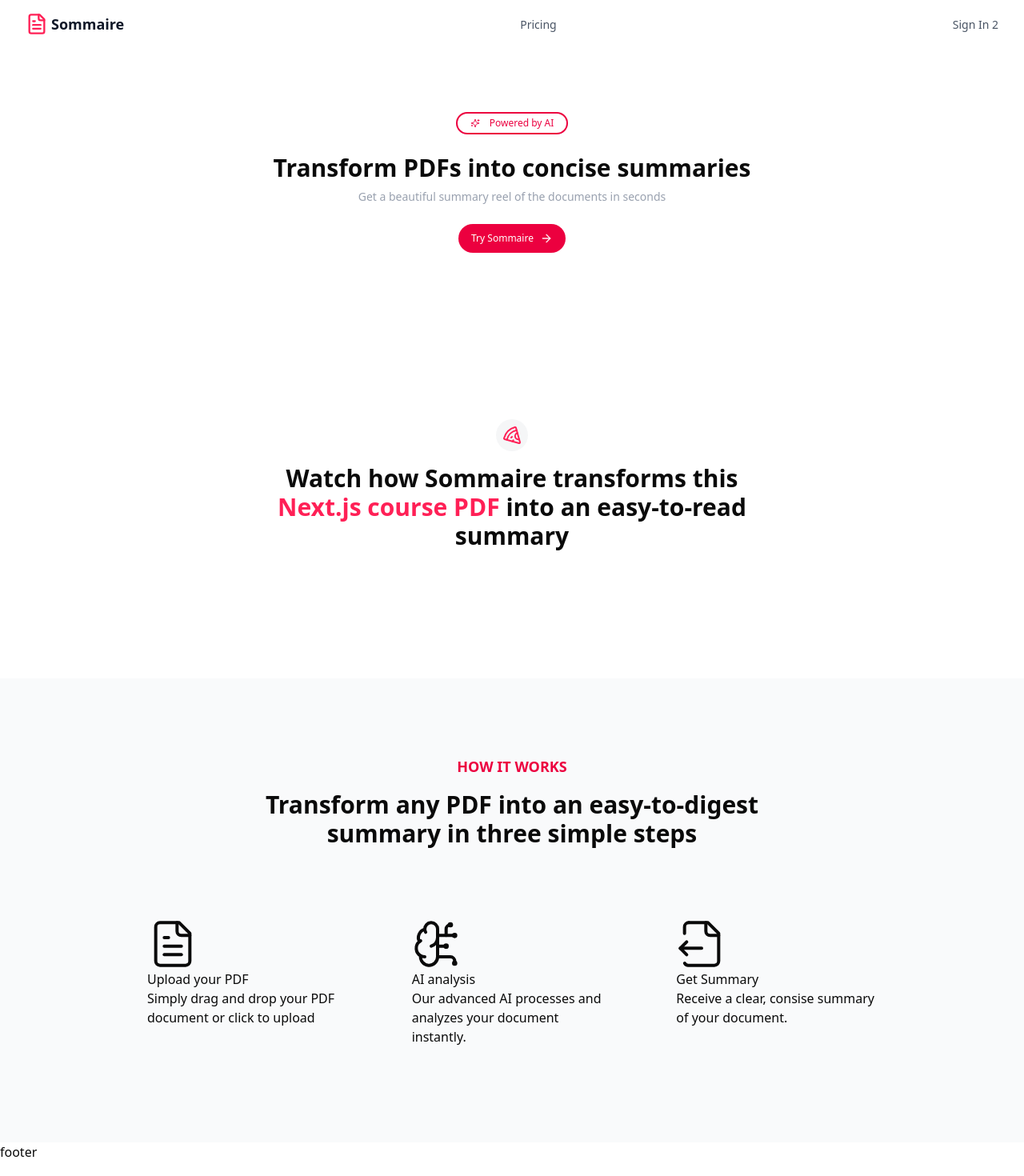
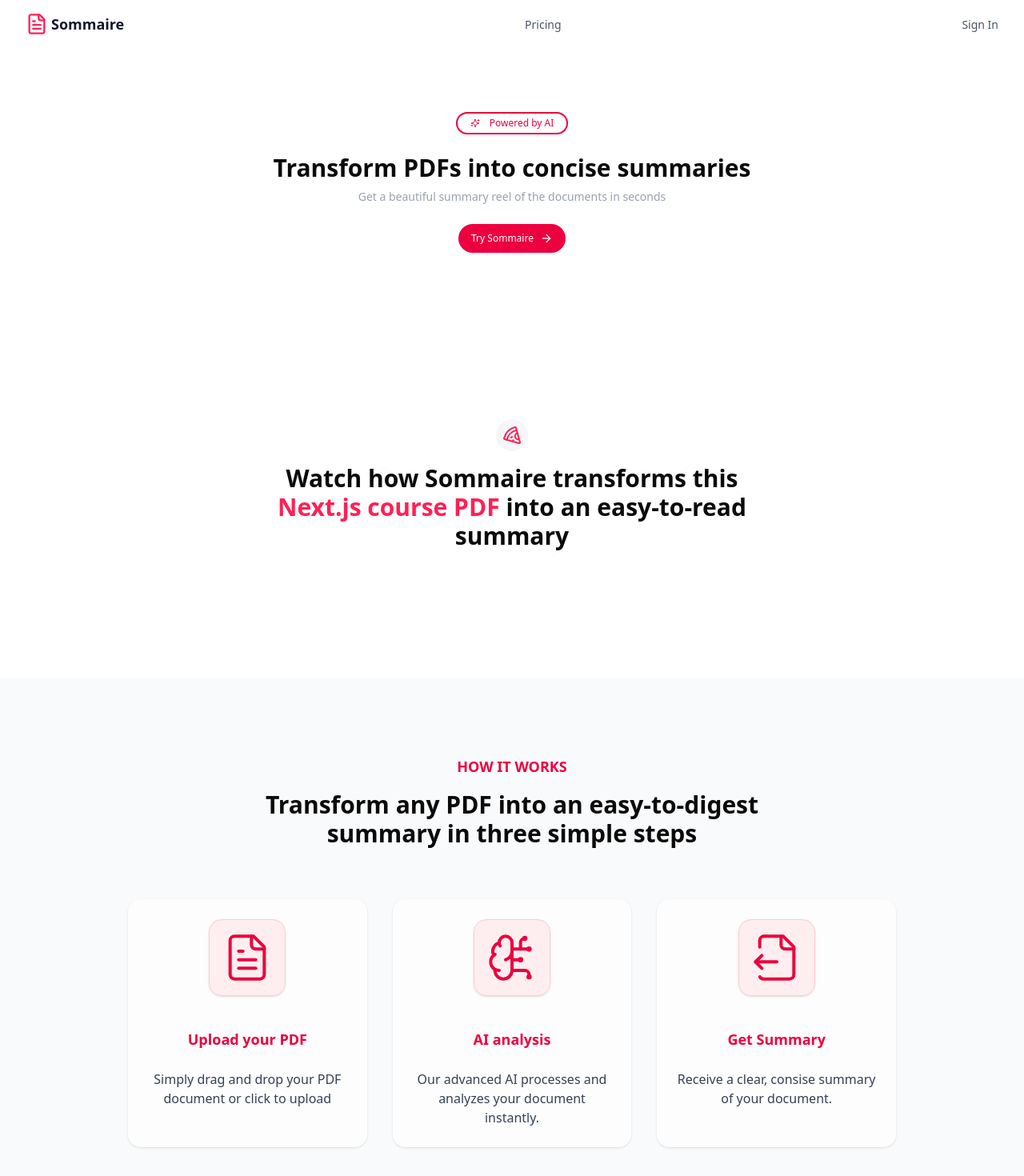
Before and after one commit to Arslanj9/Sommaire, a Next.js app: page / in a window 1280 px wide. Shown: the top 1470 px of the page at 80% size. Built offline with nearby package versions, Linux system fonts and the light colour scheme.

Commit message:
Add stylings to StepItem component

```diff
--- a/src/components/common/header.tsx
+++ b/src/components/common/header.tsx
@@ -30,7 +30,7 @@ const header = () => {
                         <Button>User</Button>
                     </div>
                 ) : (
-                    <NavLink href="/sign-in">Sign In 2</NavLink>
+                    <NavLink href="/sign-in">Sign In</NavLink>
                 )}
             </div>
         </nav>
--- a/src/components/home/how-it-works-section.tsx
+++ b/src/components/home/how-it-works-section.tsx
@@ -46,14 +46,18 @@ const HowItWorksSection = () => {
   )
 }
 
-const StepItem = ({icon, label, description}): Step => {
-    return (
-        <div className="relative p-6 rounded-2xl bg-white/5 hover:border-rose-500/50 transition-colors group w-full">
-            {icon}
-            <h4>{label}</h4>
-            <p>{description}</p>
+const StepItem = ({ icon, label, description }: Step) => {
+  return (
+    <div className="relative p-6 rounded-2xl bg-white/70 border border-transparent hover:border-rose-500/70 hover:bg-rose-50/40 transition-colors group w-full shadow-sm">
+      <div className="flex flex-col gap-4 h-full">
+        <div className="flex items-center justify-center h-24 w-24 mx-auto rounded-2xl bg-rose-100/60 border border-rose-200 text-rose-600 shadow group-hover:bg-rose-200/80 transition-colors">
+          {icon}
         </div>
-    )
-}
+      <h4 className="mt-6 text-lg font-semibold text-center text-rose-600 group-hover:text-rose-700 transition-colors">{label}</h4>
+      <p className="mt-2 text-center text-gray-700">{description}</p>
+      </div>
+    </div>
+  );
+};
 
 export default HowItWorksSection
```
